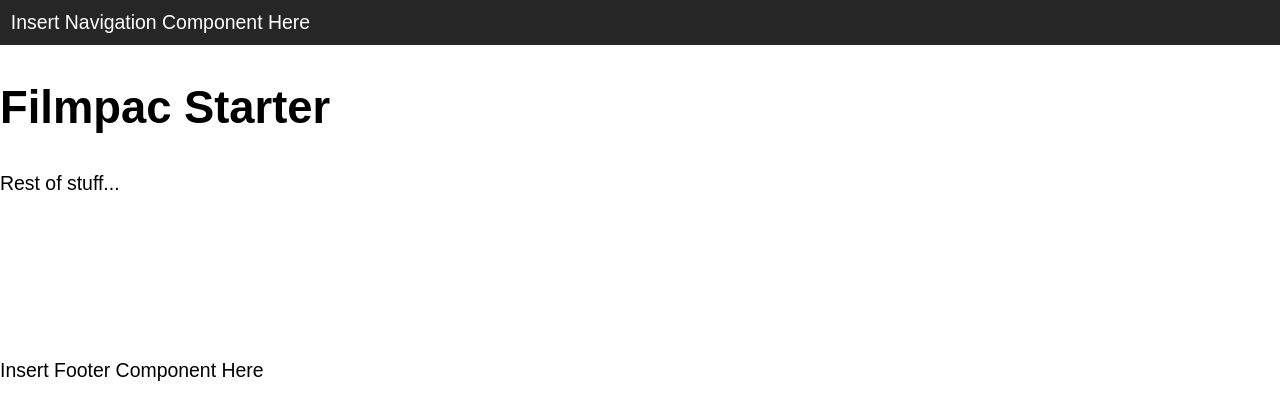
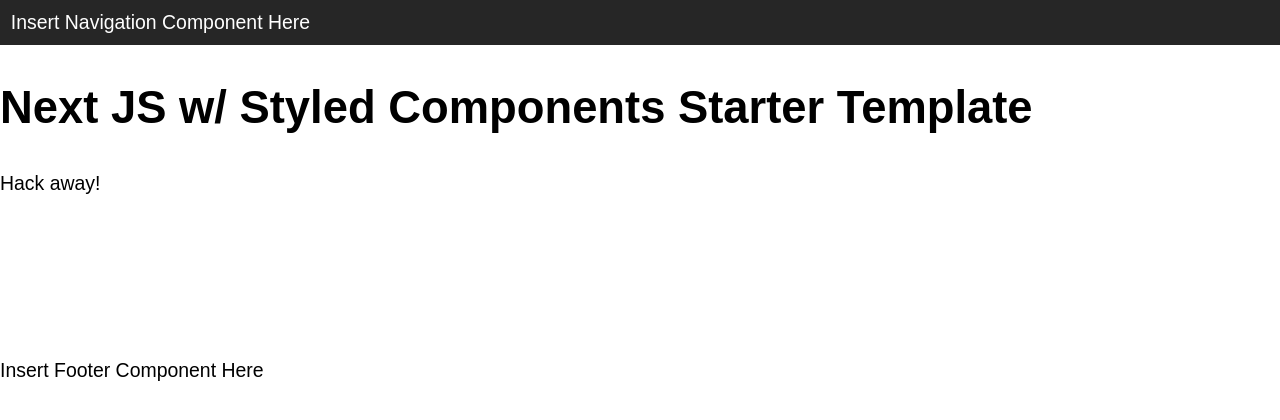
Before and after one commit to KyleBurger/next-ts-styled-components-base, a Next.js app: page / in a window 1280 px wide. Shown: the top 420 px of the page. Built offline with nearby package versions, Linux system fonts and the light colour scheme; a web font is replaced by a local one.

Commit message:
Updating home page

```diff
--- a/pages/index.tsx
+++ b/pages/index.tsx
@@ -3,8 +3,8 @@ import Layout from '../components/Layout';
 
 const Index = () => (
   <Layout>
-    <h1>Filmpac Starter</h1>
-    <p>Rest of stuff...</p>
+    <h1>Next JS w/ Styled Components Starter Template</h1>
+    <p>Hack away!</p>
   </Layout>
 );
 
```
